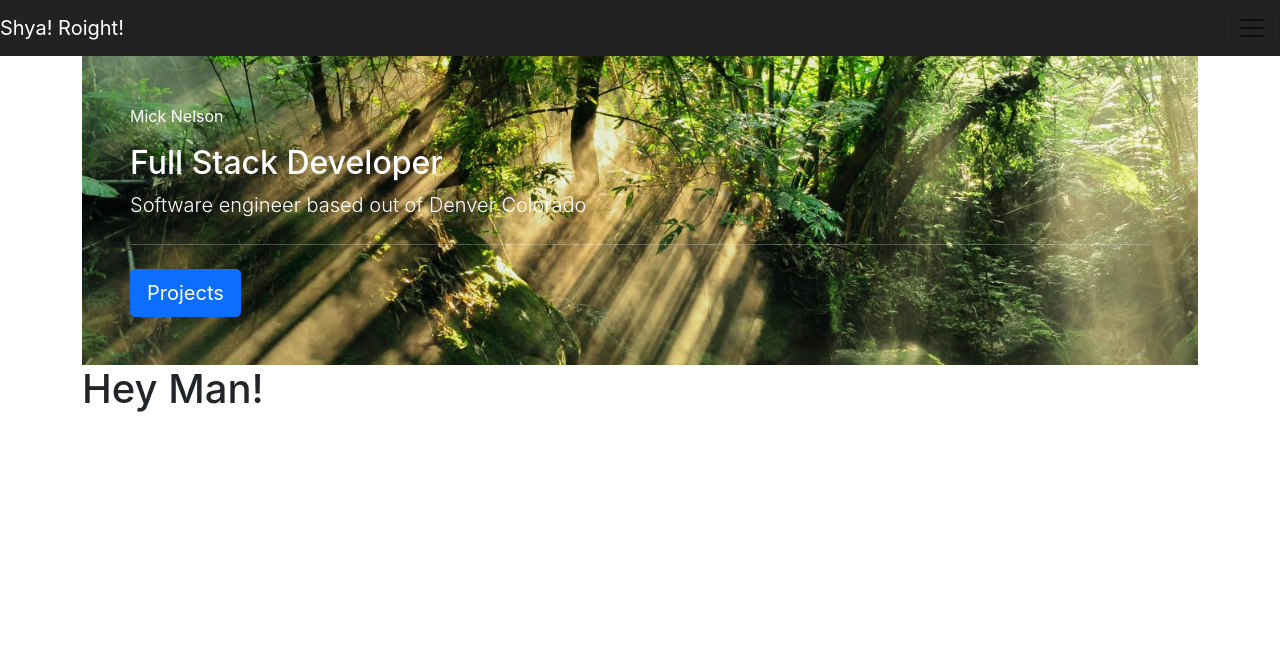
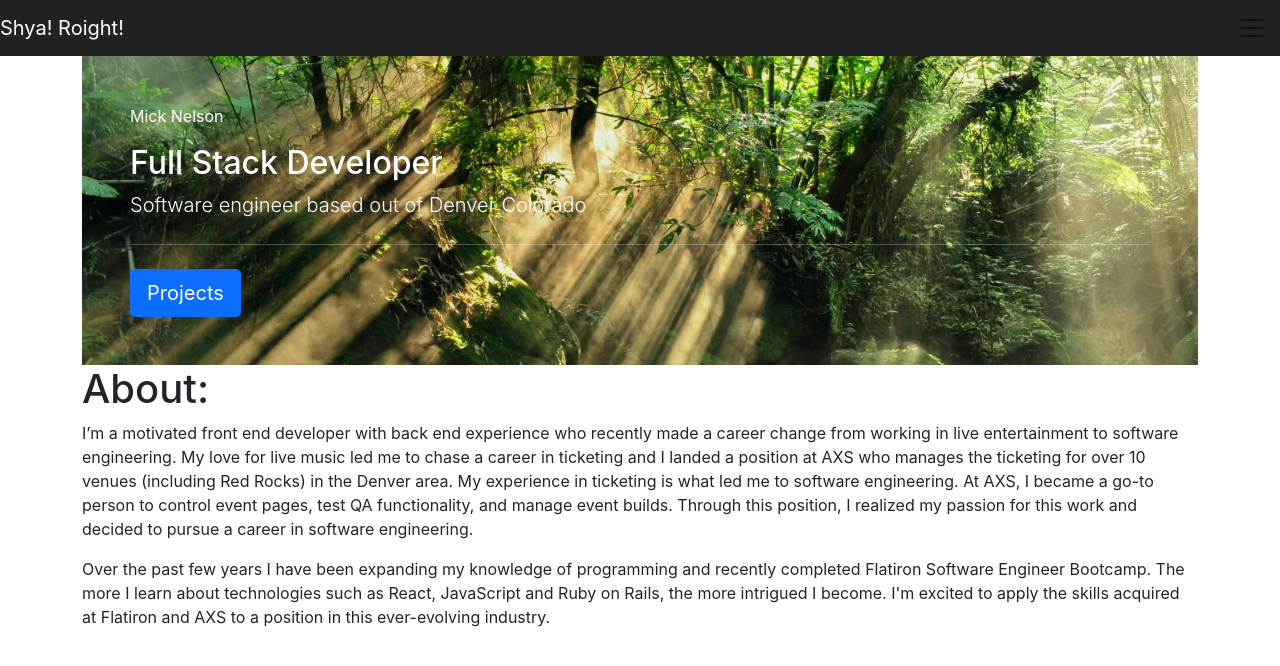
Before and after one commit to mickbbnelson/Mick-Portfolio, a React (Create React App) app in the folder mick-portfolio/: page / in a window 1280 px wide. Shown: the top 666 px of the page. Built offline with nearby package versions, Linux system fonts and the light colour scheme; the HTML template or start-up script is replaced by a standard one.

Commit message:
Add about page

```diff
--- a/mick-portfolio/src/Pages/home.js
+++ b/mick-portfolio/src/Pages/home.js
@@ -1,15 +1,25 @@
-import Header from "../Components/Header"
-import Footer from "../Components/Footer"
-// import { Layout } from '../Components/layout'
 
 const Home = () => {
     return(
         <>
-        {/* <Header /> */}
         <div>
-            <h1>Hey Man!</h1>
+            <h1>About:</h1>
+            <p>I’m a motivated front end developer with back end experience
+                who recently made a career change from working in live entertainment
+                to software engineering. My love for live music led me to chase a
+                career in ticketing and I landed a position at AXS who manages the
+                ticketing for over 10 venues (including Red Rocks) in the Denver area.
+                My experience in ticketing is what led me to software engineering.
+                At AXS, I became a go-to person to control event pages, test QA functionality,
+                and manage event builds. Through this position, I realized my passion
+                for this work and decided to pursue a career in software engineering.</p>
+            <p>Over the past few years I have been expanding my knowledge of programming
+                and recently completed Flatiron Software Engineer Bootcamp. The more I
+                learn about technologies such as React, JavaScript and Ruby on Rails,
+                the more intrigued I become. I'm excited to apply the skills acquired
+                at Flatiron and AXS to a position in this ever-evolving industry.</p>
+            <p></p>
         </div>
-        {/* <Footer /> */}
         </>
     )
 }
```
